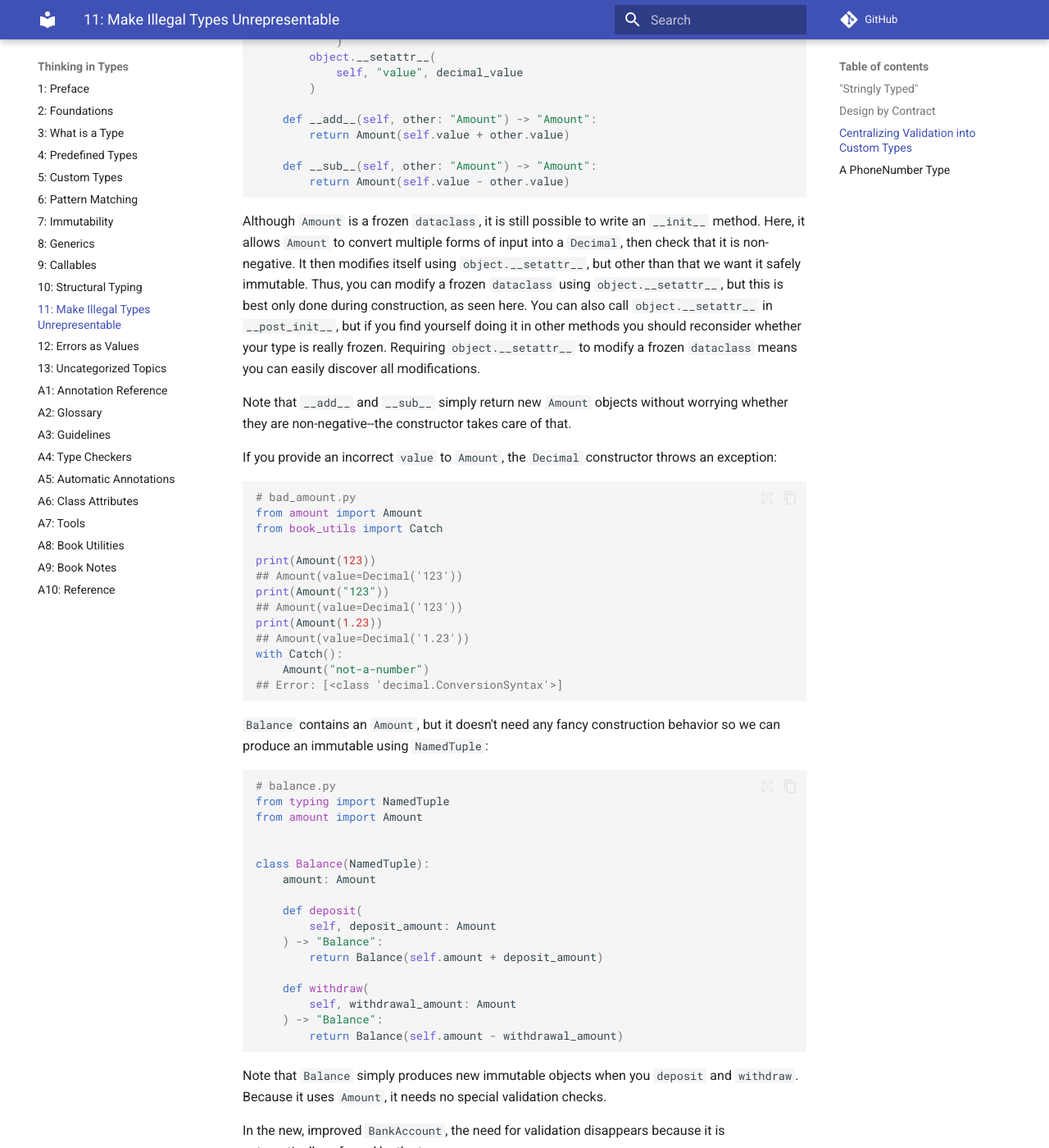
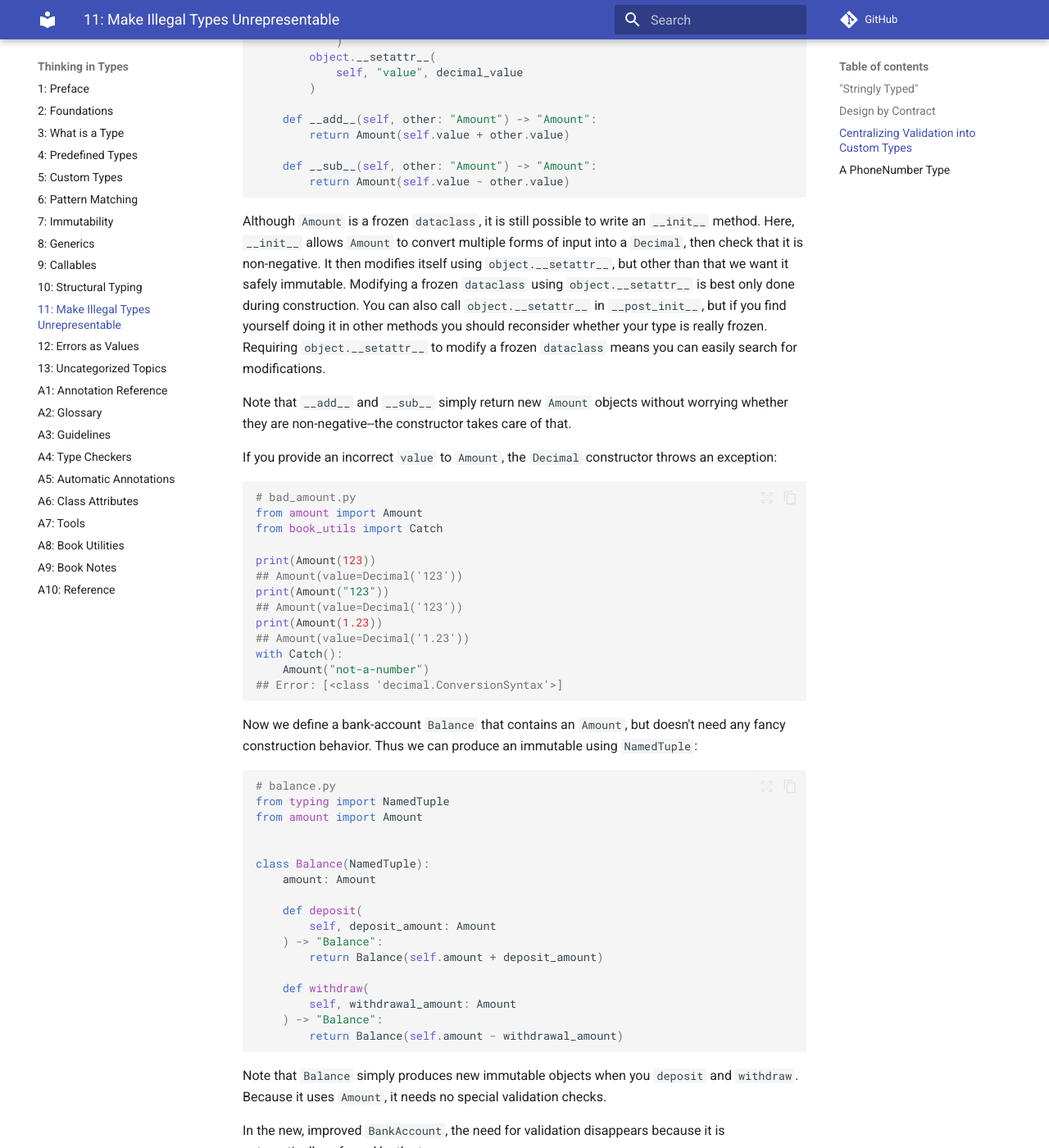
Before and after one commit to ThinkingInTypes/ThinkingInTypes.github.io, an MkDocs documentation site: the page built from Chapters/11_Make_Illegal_Types_Unrepresentable.md, in a window 1280 px wide and 1400 px high, scrolled down 6091 px. Shown: the whole window at 82% size. Built offline with MkDocs 1.6.1 and Material for MkDocs 9.7.7, drawn with Linux system fonts in a browser that asks for light colours; comment, search, counter and statistics services are not loaded; some of the changed text lies outside the part shown.

Commit message:
Update 11_Make_Illegal_Types_Unrepresentable.md

````diff
--- a/Chapters/11_Make_Illegal_Types_Unrepresentable.md
+++ b/Chapters/11_Make_Illegal_Types_Unrepresentable.md
@@ -280,11 +280,11 @@ class Amount:
 ```
 
 Although `Amount` is a frozen `dataclass`, it is still possible to write an `__init__` method.
-Here, it allows `Amount` to convert multiple forms of input into a `Decimal`, then check that it is non-negative.
+Here, `__init__` allows `Amount` to convert multiple forms of input into a `Decimal`, then check that it is non-negative.
 It then modifies itself using `object.__setattr__`, but other than that we want it safely immutable.
-Thus, you can modify a frozen `dataclass` using `object.__setattr__`, but this is best only done during construction, as seen here.
+Modifying a frozen `dataclass` using `object.__setattr__` is best only done during construction.
 You can also call `object.__setattr__` in `__post_init__`, but if you find yourself doing it in other methods you should reconsider whether your type is really frozen.
-Requiring `object.__setattr__` to modify a frozen `dataclass` means you can easily discover all modifications.
+Requiring `object.__setattr__` to modify a frozen `dataclass` means you can easily search for modifications.
 
 Note that `__add__` and `__sub__` simply return new `Amount` objects without worrying whether they are non-negative--the constructor takes care of that.
 
@@ -306,7 +306,8 @@ with Catch():
 ## Error: [<class 'decimal.ConversionSyntax'>]
 ```
 
-`Balance` contains an `Amount`, but it doesn't need any fancy construction behavior so we can produce an immutable using `NamedTuple`:
+Now we define a bank-account `Balance` that contains an `Amount`, but doesn't need any fancy construction behavior.
+Thus we can produce an immutable using `NamedTuple`:
 
 ```python
 # balance.py
````
Also changed, not shown: other parts of Chapters/11_Make_Illegal_Types_Unrepresentable.md (+3 -4 lines).
